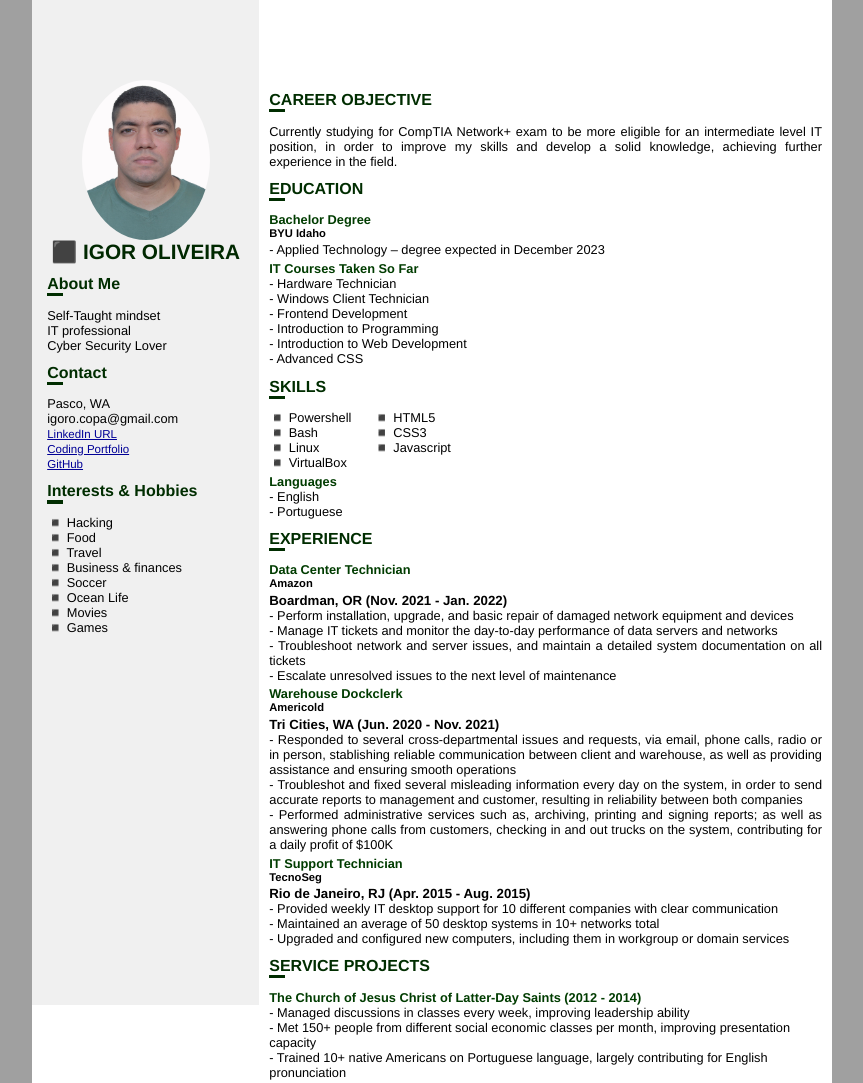
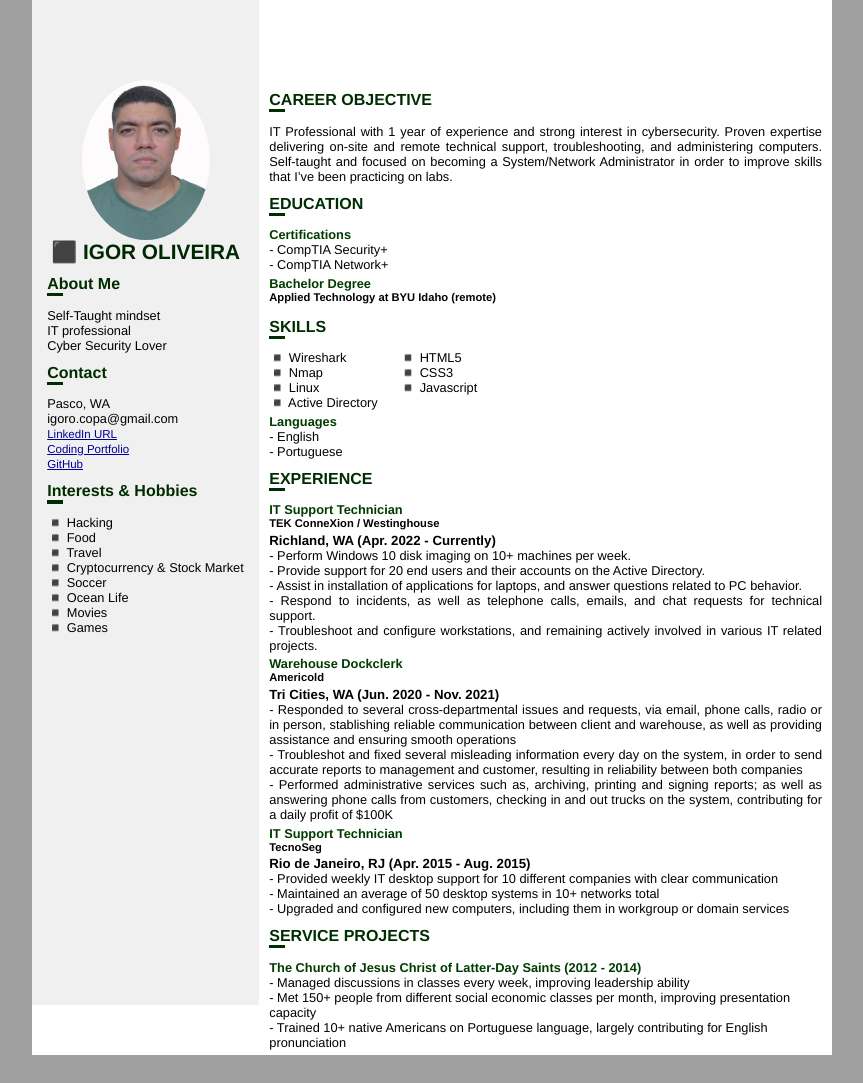
Before and after one commit to IgorCopa/resume, a plain HTML site: page index.html in a window 1280 px wide. Shown: the whole page, without its empty margins (208-1071 px from the left). After the commit the page ends 1055 px from the top, so only its background shows below. Drawn offline with Linux system fonts and the light colour scheme.

Commit message:
Update my resume
Changed the objective section, added certifications and moved to the top of the Education section, edited couple of skills, updated experience, and updated Interest and Hobbies. [1]

```diff
--- a/index.html
+++ b/index.html
@@ -15,8 +15,9 @@
                     <h2>CAREER OBJECTIVE</h2>
                 </div>
                 <p class="content">
-                    Currently studying for CompTIA Network+ exam to be more eligible for an intermediate level IT position, in order
-                    to improve my skills and develop a solid knowledge, achieving further experience in the field.
+                    IT Professional with 1 year of experience and strong interest in cybersecurity. Proven expertise delivering on-site and
+                    remote technical support, troubleshooting, and administering computers. Self-taught and focused on becoming a System/Network
+                    Administrator in order to improve skills that I’ve been practicing on labs.
                 </p>
             </section>
             <section class="education">
@@ -24,30 +25,28 @@
                     <h2>EDUCATION</h2>
                 </div>
                 <div class="content">
-                    <div class="left bachelor-language">
-                        <h3>Bachelor Degree</h3>
-                        <h4>BYU Idaho</h4>
-                        <ul>
-                            <li>Applied Technology – degree expected in December 2023</li>
-                        </ul>
-                    </div>
-                <div class="right proficiencies">
-                        <h3>IT Courses Taken So Far</h3>
+                    <div class="right proficiencies">
+                        <h3>Certifications</h3>
                         <div class="courses-left">
                             <ul>
-                                <li>Hardware Technician</li>
-                                <li>Windows Client Technician</li>
-                                <li>Frontend Development</li>
+                                <li>CompTIA Security+</li>
+                                <li>CompTIA Network+</li>
+                                <!-- <li>Frontend Development</li> -->
                             </ul>
                         </div>
-                        <div class="courses-right">
+                        <!-- <div class="courses-right">
                             <ul>
                                 <li>Introduction to Programming</li>
                                 <li>Introduction to Web Development</li>
                                 <li>Advanced CSS</li>
                             </ul>
-                        </div>
+                        </div> -->
                     </div>
+                    <div class="left bachelor-language">
+                        <h3>Bachelor Degree</h3>
+                        <h4>Applied Technology at BYU Idaho (remote)</h4>
+                    </div>
+
                 </div>
             </section>
             <section class="skills">
@@ -66,10 +65,10 @@
                             <!-- <h3>Additional Skills</h3> -->
                             <div class="ul">
                                 <ul>
-                                    <li>Powershell</li>
-                                    <li>Bash</li>
+                                    <li>Wireshark</li>
+                                    <li>Nmap</li>
                                     <li>Linux</li>
-                                    <li>VirtualBox</li>
+                                    <li>Active Directory</li>
                                 </ul>
                                 <ul class="ulRight">
                                     <li>HTML5</li>
@@ -91,15 +90,16 @@
                     <h2>EXPERIENCE</h2>
                 </div>
                 <div class="content">
-                    <h3>Data Center Technician</h3>
-                    <h4>Amazon</h4>
-                    <h5>Boardman, OR (Nov. 2021 - Jan. 2022)</h5>
+                    <h3>IT Support Technician</h3>
+                    <h4>TEK ConneXion / Westinghouse</h4>
+                    <h5>Richland, WA (Apr. 2022 - Currently)</h5>
                     <p class="content ul">
                         <ul>
-                            <li>Perform installation, upgrade, and basic repair of damaged network equipment and devices</li>
-                            <li>Manage IT tickets and monitor the day-to-day performance of data servers and networks</li>
-                            <li>Troubleshoot network and server issues, and maintain a detailed system documentation on all tickets</li>
-                            <li>Escalate unresolved issues to the next level of maintenance</li>
+                            <li>Perform Windows 10 disk imaging on 10+ machines per week.</li>
+                            <li>Provide support for 20 end users and their accounts on the Active Directory.</li>
+                            <li>Assist in installation of applications for laptops, and answer questions related to PC behavior.</li>
+                            <li>Respond to incidents, as well as telephone calls, emails, and chat requests for technical support.</li>
+                            <li>Troubleshoot and configure workstations, and remaining actively involved in various IT related projects.</li>
                         </ul>
                     </p>
                     <h3>Warehouse Dockclerk</h3>
@@ -176,7 +176,7 @@
                             <li>Hacking</li>
                             <li>Food</li>
                             <li>Travel</li>
-                            <li>Business & finances</li>
+                            <li>Cryptocurrency & Stock Market</li>
                         </ul>
                         <ul class="ulRight">
                             <li>Soccer</li>
```
